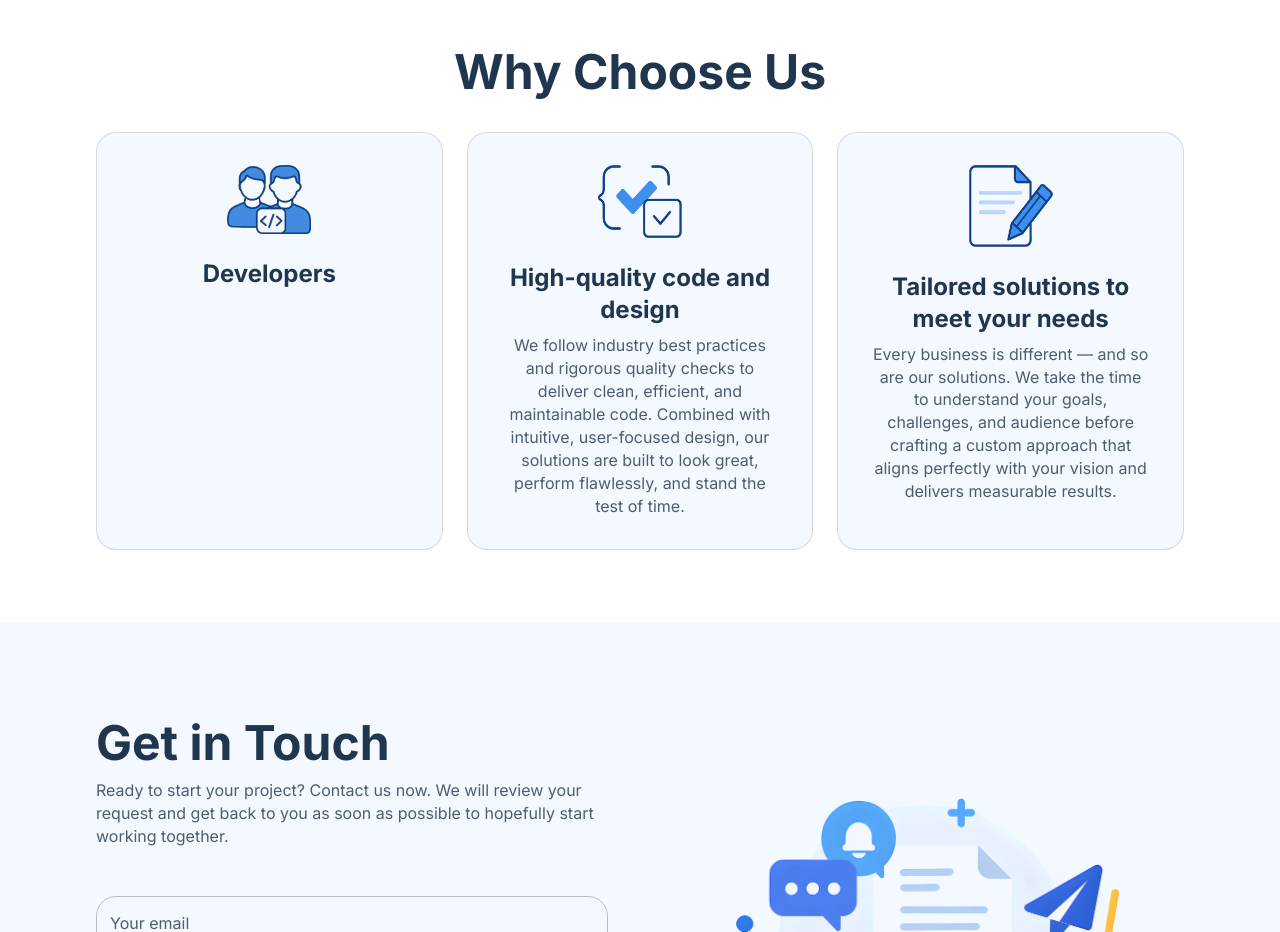
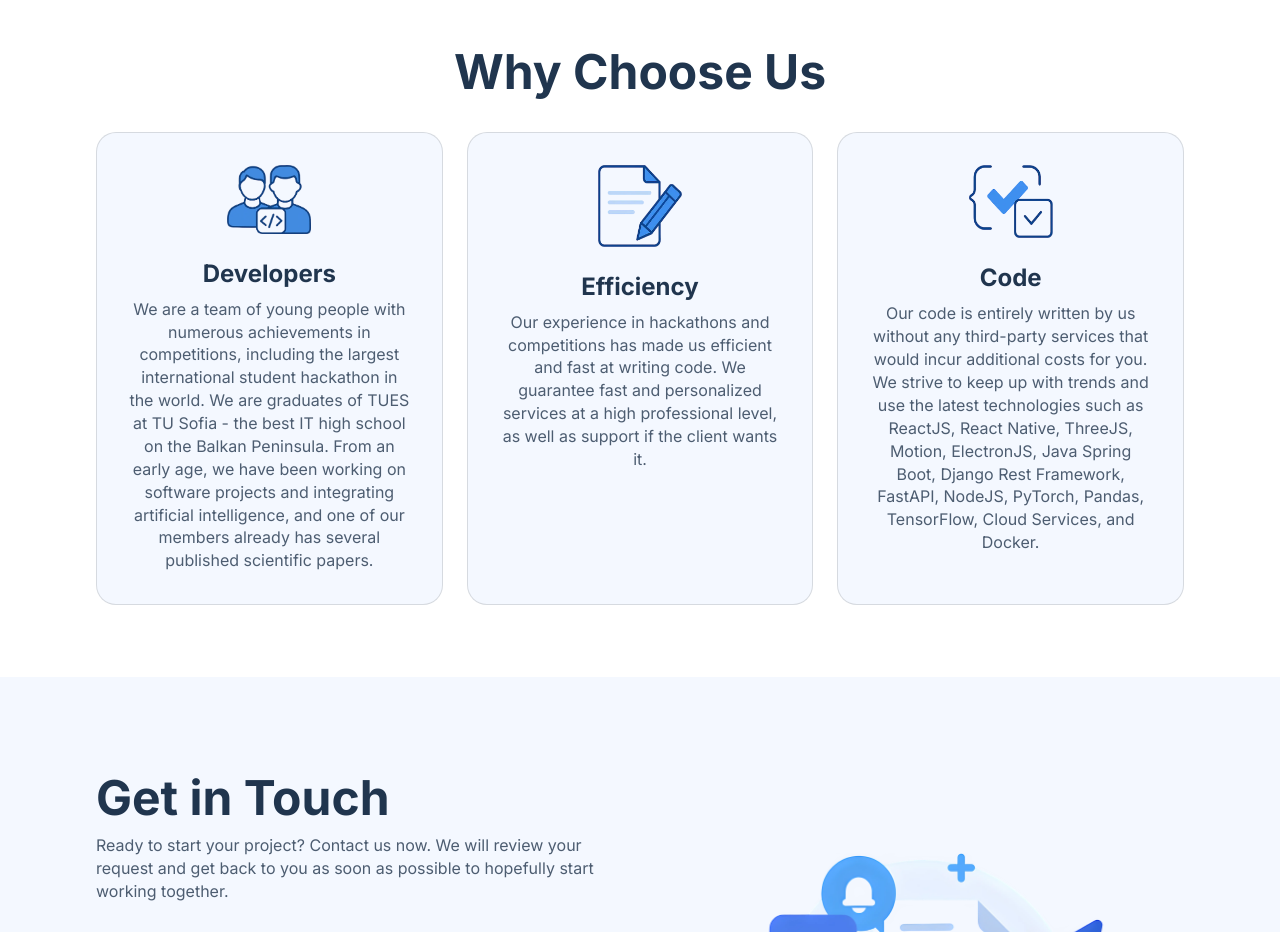
Before and after one commit to nefara-bg/Nefara-Web, a React (Vite) app in the folder client/: page /en in a window 1280 px wide. Shown: the part 1380-2312 px from the top of the page. Built offline with nearby package versions, Linux system fonts and the light colour scheme.

Commit message:
About translations

```diff
--- a/client/src/pages/Home/components/About/About.jsx
+++ b/client/src/pages/Home/components/About/About.jsx
@@ -22,12 +22,12 @@ const About = () => {
         {
             title: t("about.code.title"),
             content: t("about.code.content"),
-            icon: code
+            icon: solutions
         },
         {
             title: t("about.solutions.title"),
             content: t("about.solutions.content"),
-            icon: solutions
+            icon: code
         }
     ]
 
--- a/client/src/translation/bg.json
+++ b/client/src/translation/bg.json
@@ -54,7 +54,7 @@
         "title": "Защо Да Изберете Нас",
         "devs": {
             "title": "Екип",
-            "content": "Ние сме отбор от младежи с множество извоювани постижения сред състезания, включително най-големият международен ученически хакатон в света. Възпитаници сме на ТУЕС към ТУ София - най-добрата ИТ гимназия на Балканския полуостров. От ранна възраст работим по софтуерни проекти с интеграция на изкуствен интелект, а наш член вече има няколко публикувани научни трудове."
+            "content": "Ние сме екип от младежи с множество извоювани постижения сред състезания, включително най-големият международен ученически хакатон в света. Възпитаници сме на ТУЕС към ТУ София - най-добрата ИТ гимназия на Балканския полуостров. От ранна възраст работим по софтуерни проекти с интеграция на изкуствен интелект, а наш член вече има няколко публикувани научни трудове."
         },
         "code": {
             "title": "Ефективност",
--- a/client/src/translation/en.json
+++ b/client/src/translation/en.json
@@ -54,15 +54,15 @@
         "title": "Why Choose Us",
         "devs": {
             "title": "Developers",
-            "content": ""
+            "content": "We are a team of young people with numerous achievements in competitions, including the largest international student hackathon in the world. We are graduates of TUES at TU Sofia - the best IT high school on the Balkan Peninsula. From an early age, we have been working on software projects and integrating artificial intelligence, and one of our members already has several published scientific papers."
         },
         "code": {
-            "title": "High-quality code and design",
-            "content": "We follow industry best practices and rigorous quality checks to deliver clean, efficient, and maintainable code. Combined with intuitive, user-focused design, our solutions are built to look great, perform flawlessly, and stand the test of time."
+            "title": "Efficiency",
+            "content": "Our experience in hackathons and competitions has made us efficient and fast at writing code. We guarantee fast and personalized services at a high professional level, as well as support if the client wants it."
         },
         "solutions": {
-            "title": "Tailored solutions to meet your needs",
-            "content": "Every business is different — and so are our solutions. We take the time to understand your goals, challenges, and audience before crafting a custom approach that aligns perfectly with your vision and delivers measurable results."
+            "title": "Code",
+            "content": "Our code is entirely written by us without any third-party services that would incur additional costs for you. We strive to keep up with trends and use the latest technologies such as ReactJS, React Native, ThreeJS, Motion, ElectronJS, Java Spring Boot, Django Rest Framework, FastAPI, NodeJS, PyTorch, Pandas, TensorFlow, Cloud Services, and Docker."
         }
     },
     "contact": {
```
